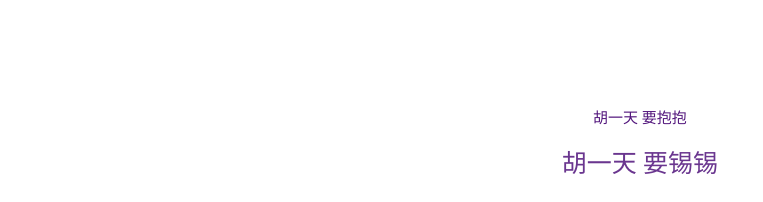
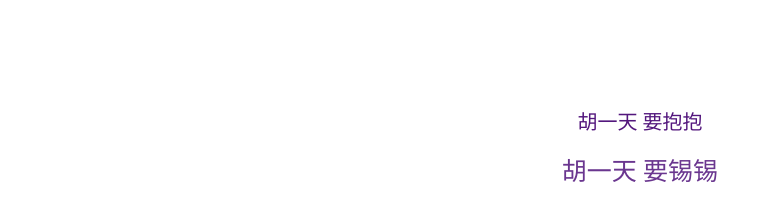
Before and after one commit to kikifairy/kikifairy.github.io, a plain HTML site: page index.html in a window 1280 px wide. Shown: the part 423-625 px from the top of the page, 0-763 px from the left. Drawn offline with Linux system fonts and the light colour scheme.

Commit message:
Update index.html

```diff
--- a/index.html
+++ b/index.html
@@ -7,7 +7,7 @@
     <p><span style="font-size:18px;color:#000000;">胡一天，1993年12月26日出生于浙江省杭州市，中国内地男演员。
 2016年，胡一天出演《猫的树》系列微电影；同年，他出演青春偶像剧《夏至未至》饰演欧俊一角，正式出道。2017年11月，主演青春爱情剧《致我们单纯的小美好》并演唱该剧片尾曲《是梦吧》，凭借该剧获得腾讯视频星光大赏年度潜力电视剧男演员奖。2018年，加盟悬念式户外真人秀《二十四小时第三季》；同年2月，参演古装武侠剧《绝代双骄》在剧中饰演花无缺。同年3月特别出演据墨宝非宝同名小说改编的电视剧《蜜汁炖鱿鱼》，饰演Dt（吴白）一角；同年7月在根据李行健同名小说改编的电视剧《青春须早为》中出演男一号郑乾；早前由作家八月长安同名小说改编的电视剧《暗恋橘生淮南》，饰演男一号盛淮南，刚杀青。还有在《民国奇探》中饰演纨绔公子陆垚。</span> </p >
 <p align="right"><img src="https://kikifairy.github.io/2.jpg"> <img src="https://kikifairy.github.io/1.jpg"></p >
-    <p align="center"><span style="font-size:15px;color:#53177d;">胡一天 要抱抱</span></p >
+    <p align="center"><span style="font-size:20px;color:#53177d;">胡一天 要抱抱</span></p >
     <p align="center"><span style="font-size:25px;color:#6a368f;">胡一天 要锡锡</span></p >
     <p align="center"><span style="font-size:35px;color:#7f529f;">胡一天 举高高</span></p >
     <p align="center"><img src="https://kikifairy.github.io/4.jpeg"> <img src="https://kikifairy.github.io/5.gif"> <img src="https://kikifairy.github.io/4.jpeg"></p >
```
